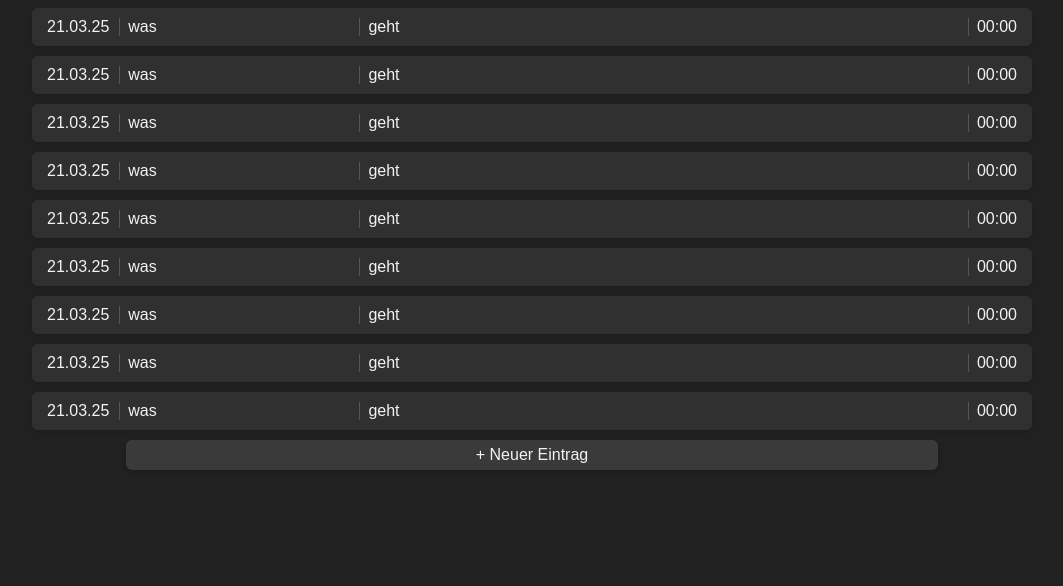
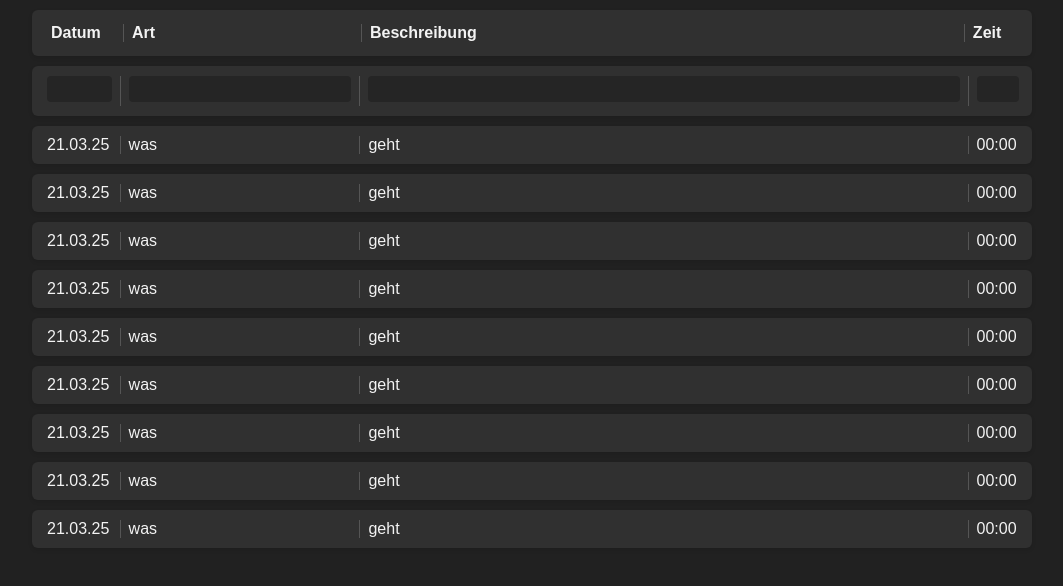
Before and after one commit to silas-270/huette, a plain HTML site: page index.html in a window 1280 px wide. Both pictures are taken after a click on the element "+ Neuer Eintrag". Shown: the whole page, without its empty margins (108-1171 px from the left). Drawn offline with Linux system fonts and the light colour scheme.

Commit message:
Add files via upload

```diff
--- /dev/null
+++ b/config.js
@@ -0,0 +1,3 @@
+const CONFIG = {
+    ratios: [0.85, 3, 8, 0.55]
+}
--- a/index.css
+++ b/index.css
@@ -1,9 +1,6 @@
 body {
   font-family: sans-serif;
   background-color: var(--background);
-}
-
-.container {
   width: 100%;
   max-width: 1000px;
   margin: auto;
@@ -21,17 +18,29 @@ body {
 }
 
 .row:hover {
-  transform: translateY(-1px);
+  transform: translateY(-0.75px);
   box-shadow: 0 4px 8px rgba(0, 0, 0, 0.3);
 }
 
+.header-row {
+  display: flex;
+  justify-content: space-between;
+  background-color: var(--tile-background);
+  padding: 14px;
+  margin-top: 10px;
+  margin-bottom: 10px;
+  border-radius: 6px;
+  box-shadow: 0 2px 4px rgba(0,0,0,0.1);
+  font-weight: bold;
+}
+
 .cell {
-  flex: 1;
   margin: 0 5px;
   padding-left: 8px;
   text-align: left;
-  border-left: 1px solid #555; /* Trennlinie links */
+  border-left: 1px solid #555;
   color: var(--text);
+  font-size: 16px;
 }
 
 .cell:first-child {
@@ -39,8 +48,13 @@ body {
     border-left: none;
 }
 
+.flex-1 { flex: 0.85; }
+.flex-2 { flex: 3;    }
+.flex-3 { flex: 8;    }
+.flex-4 { flex: 0.55; }
+
 .add-button {
-  margin: 10px auto 0 auto;
+  margin: 10px auto 10px auto;
   max-width: 800px;
   background-color: #3a3a3a;
   color: var(--text);
@@ -55,3 +69,21 @@ body {
 .add-button:hover {
   background-color: #505050;
 }
+
+.input-cell {
+  width: 100%;
+  resize: none;
+  overflow: hidden;
+  margin: 0 5px;
+  margin-left: 0px;
+  padding-left: 0px;
+  text-align: left;
+  border-left: 1px solid #555;
+  color: var(--text);
+  border-radius: 4px;
+  background-color: var(--enter-text-background);
+  border: none;
+  outline:none;
+  font-family: sans-serif;
+  font-size: 16px;
+}
--- a/index.html
+++ b/index.html
@@ -12,14 +12,21 @@
         <link rel="stylesheet" href="index.css"/>
     </head>
     <body>
-        <div class="container" id="container">
-        <!-- Balken werden hier eingefügt -->
+        <div class="header-row">
+            <div class="cell flex-1">Datum</div>
+            <div class="cell flex-2">Art</div>
+            <div class="cell flex-3">Beschreibung</div>
+            <div class="cell flex-4">Zeit</div>
         </div>
-        <div class="add-button" onclick="handleAddClick()">
+
+        <div id="add-button" class="add-button" onclick="showInputRow()">
             + Neuer Eintrag
         </div>
+
+        <div class="container" id="container">
+        </div>
+
+        <script src="config.js"></script>
+        <script src="index.js"></script>
     </body>
-    <script src="index.js"></script>
 </html>
-
-<!-- Werte zum Eintragen: Datum, Personen, Beschreibung, Stundenzahl in MM:HH -->
--- a/index.js
+++ b/index.js
@@ -4,12 +4,11 @@ function addRow(text1, text2, text3, text4) {
   row.className = 'row';
 
   const texts = [text1, text2, text3, text4];
-  const flexRatios = [0.8, 3, 8, 0.5]; // Erste Zelle doppelt so breit wie zweite
 
   texts.forEach((text, index) => {
     const cell = document.createElement('div');
     cell.className = 'cell';
-    cell.style.flex = flexRatios[index]; // Individuelle Breite
+    cell.style.flex = CONFIG.ratios[index]; // Individuelle Breite
     cell.textContent = text;
     row.appendChild(cell);
   });
@@ -18,9 +17,56 @@ function addRow(text1, text2, text3, text4) {
 }
 
 function handleAddClick() {
-  console.log("Add-Button wurde geklickt");
-  // Später kannst du hier ein Formular oder Eingabefelder anzeigen
+  showInputRow();
 }
+
+// Neues Feld hinzufügen
+function autoResizeTextarea(textarea) {
+  textarea.style.height = 'auto'; // Zurücksetzen
+  textarea.style.height = textarea.scrollHeight + 'px'; // Neue Höhe setzen
+}
+
+function showInputRow() {
+  const addButton = document.getElementById('add-button');
+
+  const inputRow = document.createElement('div');
+  inputRow.className = 'row input-row';
+
+  const ratios = getComputedStyle(document.documentElement)
+    .getPropertyValue('--column-flex-ratios')
+    .trim()
+    .split(' ')
+    .map(Number);
+
+  for (let i = 0; i < 4; i++) {
+    const cell = document.createElement('div');
+    cell.className = 'cell';
+    cell.style.flex = CONFIG.ratios[i];
+
+    const input = document.createElement('textarea');
+    input.className = 'input-cell';
+    input.rows = 1;
+
+    // Auto-resize beim Input
+    input.addEventListener('input', () => autoResizeTextarea(input));
+
+    cell.appendChild(input);
+    inputRow.appendChild(cell);
+  }
+
+  // Ersetze den Button durch die neue Eingabezeile
+  addButton.replaceWith(inputRow);
+
+  // Jetzt alle Textareas im neuen Row initial anpassen
+  inputRow.querySelectorAll('textarea').forEach(autoResizeTextarea);
+}
+
+
+
+
+
+
+
 
 // Optional: Einen ersten Balken beim Start anzeigen
 addRow("21.03.25", "was ", "geht ", "00:00");
--- a/style.css
+++ b/style.css
@@ -1,5 +1,6 @@
 :root {
   --background: #212121;
   --tile-background: #303030;
+  --enter-text-background: #252525;
   --text: #F3F3F3;
 }
```
Lines whose indentation alone changed are shown as unchanged.
